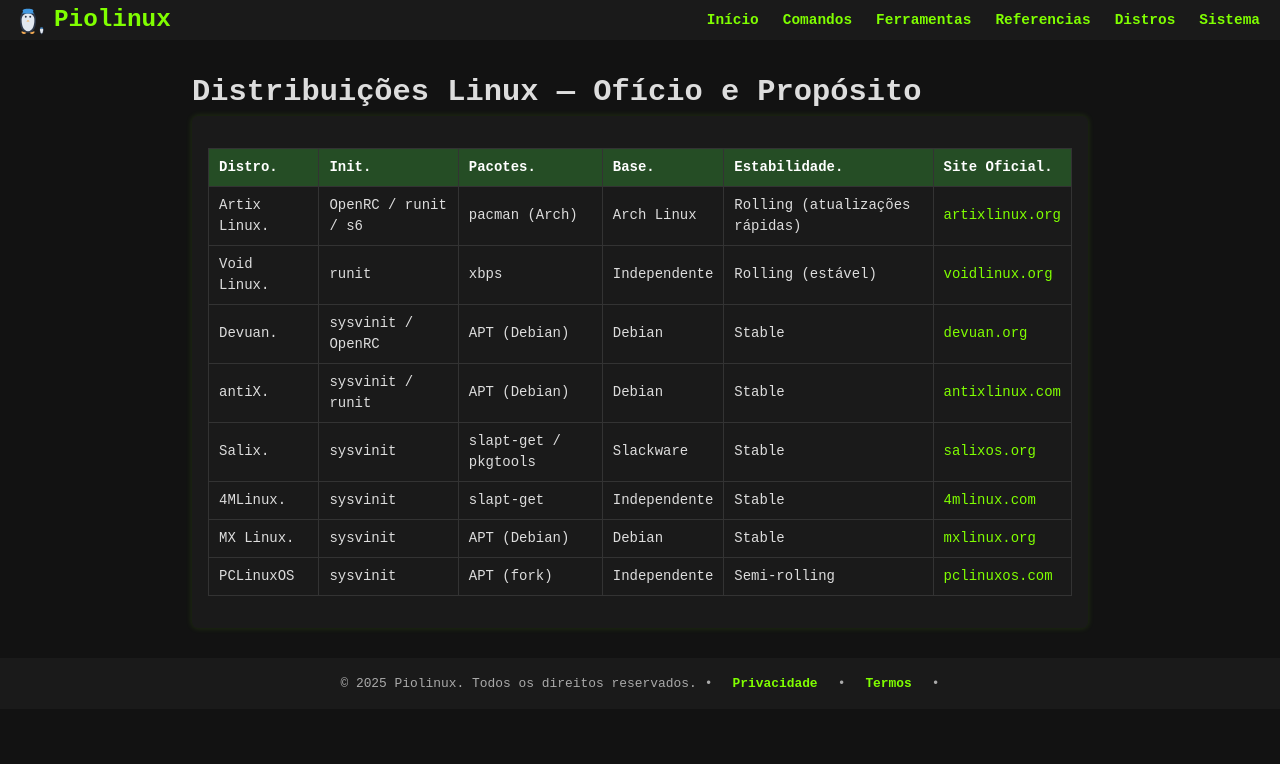
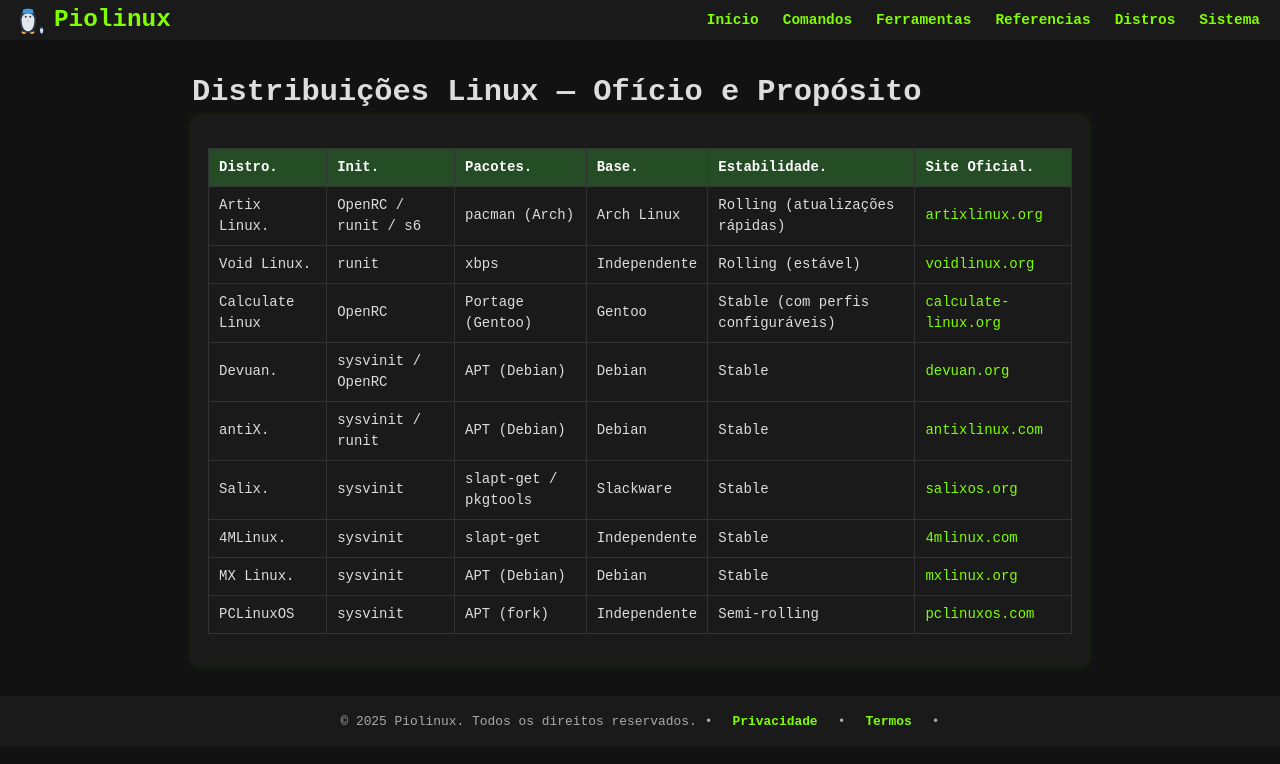
Before and after one commit to Piolinux/piolinux-site, a Jekyll site: the page built from _pages/_distros/distribuicoes-linux-oficio-e-proposito.md, in a window 1280 px wide. Shown: the top 764 px of the page. Built offline with Jekyll 4.4.1, drawn with Linux system fonts in a browser that asks for light colours.

Commit message:
Update distribuicoes-linux-oficio-e-proposito.md

```diff
--- a/_pages/_distros/distribuicoes-linux-oficio-e-proposito.md
+++ b/_pages/_distros/distribuicoes-linux-oficio-e-proposito.md
@@ -37,8 +37,16 @@ permalink: /distros/distribuicoes-linux/
       <td data-label="Estabilidade">Rolling (estável)</td>
       <td data-label="Site Oficial"><a href="https://voidlinux.org" target="_blank">voidlinux.org</a></td>
     </tr>
-    <tr>
-      <td data-label="Distro">Devuan.</td>
+  <tr>
+  <td data-label="Distro">Calculate Linux</td>
+  <td data-label="Init">OpenRC</td>
+  <td data-label="Pacotes">Portage (Gentoo)</td>
+  <td data-label="Base">Gentoo</td>
+  <td data-label="Estabilidade">Stable (com perfis configuráveis)</td>
+  <td data-label="Site Oficial"><a href="https://calculate-linux.org" target="_blank">calculate-linux.org</a></td>
+</tr>
+ <tr>
+     <td data-label="Distro">Devuan.</td>
       <td data-label="Init">sysvinit / OpenRC</td>
       <td data-label="Pacotes">APT (Debian)</td>
       <td data-label="Base">Debian</td>
```
